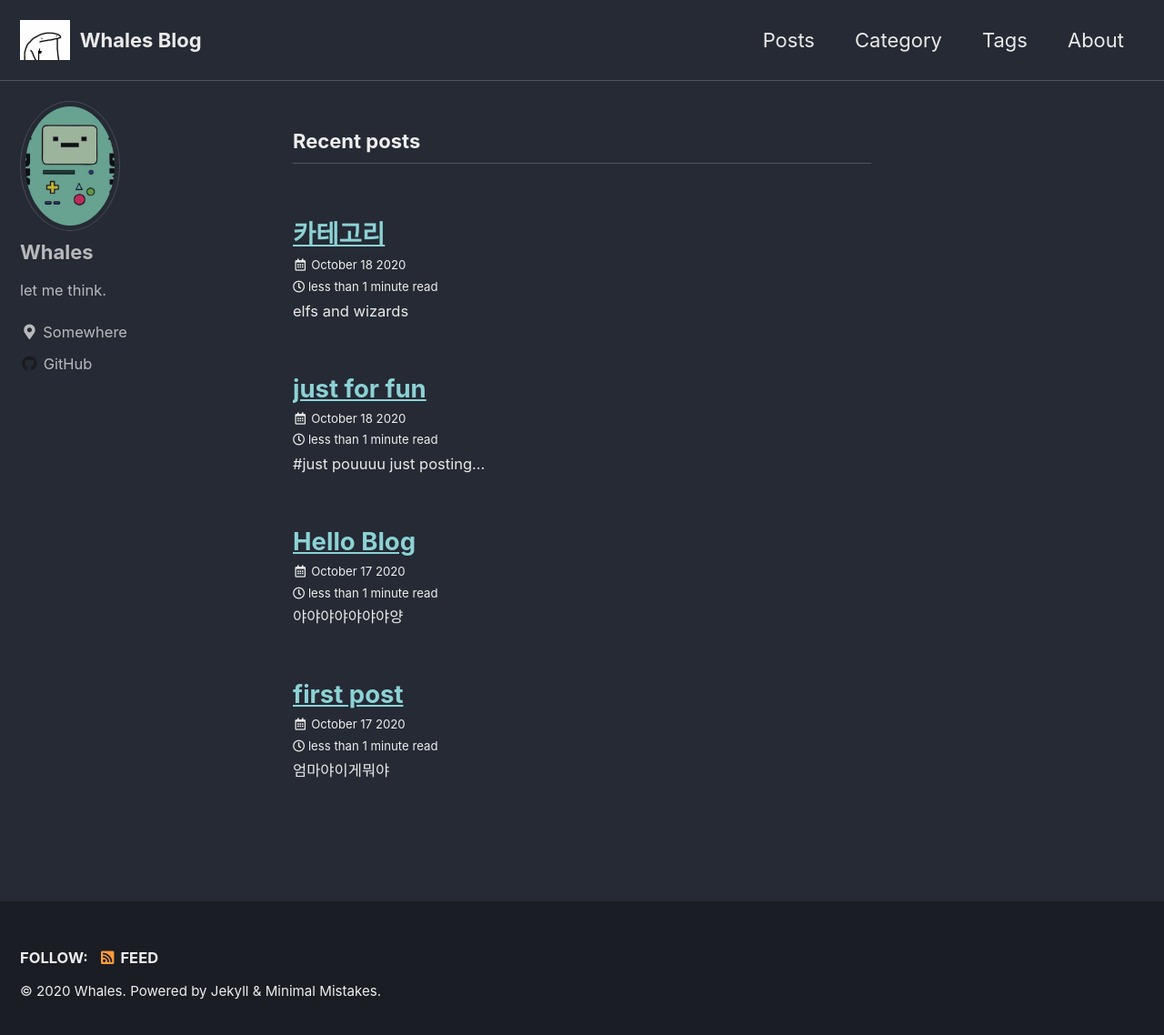
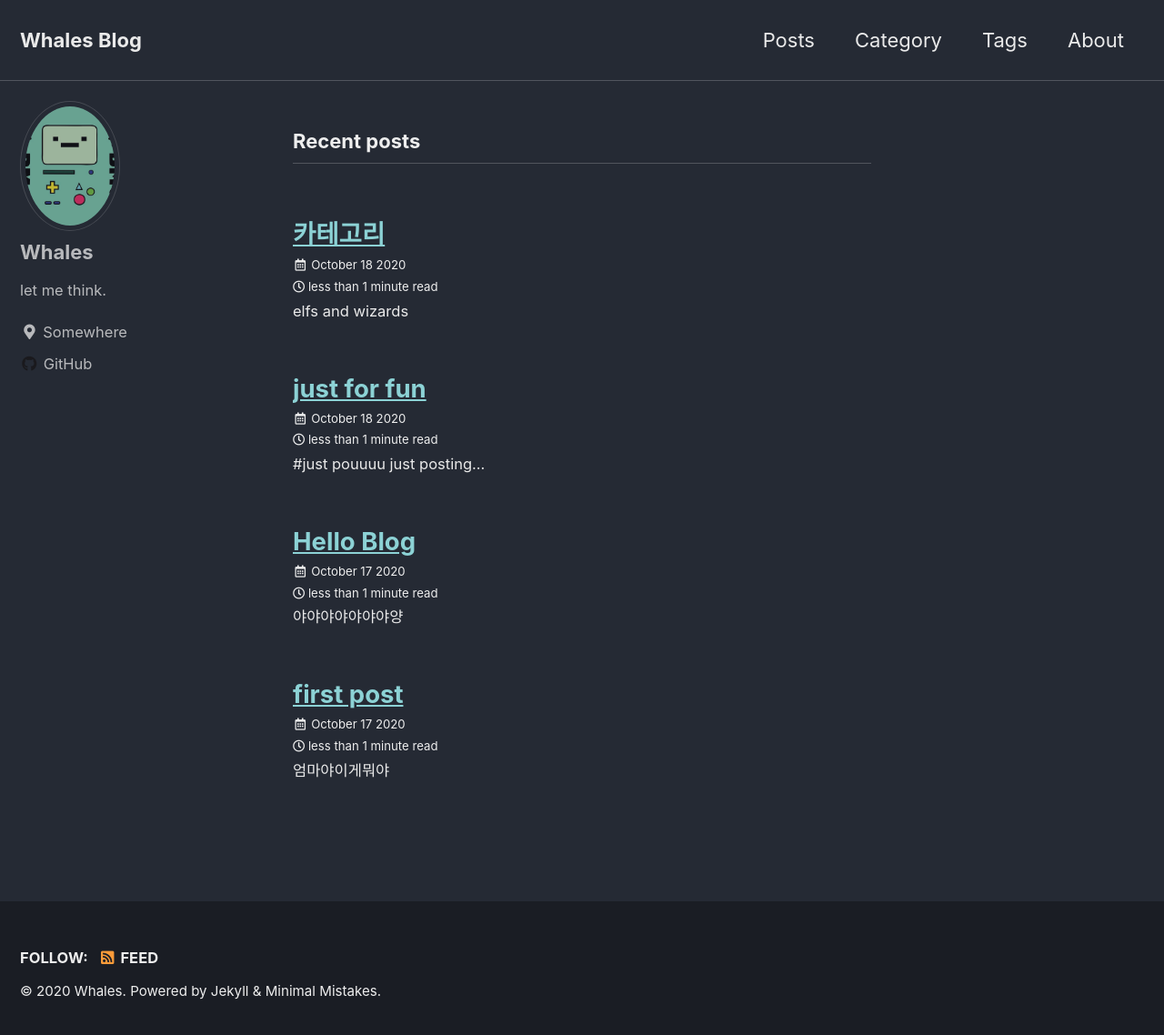
Before and after one commit to wwhales11/Whales_Blog, a Jekyll site: the page built from index.html, in a window 1280 px wide and 1145 px high. Shown: the top 1138 px of the window at 91% size. Built offline with Jekyll 4.4.1, drawn with Linux system fonts in a browser that asks for light colours; cached includes are drawn as plain includes; the list of posts is cut into pages by our own code.

Commit message:
Update _config.yml

```diff
--- a/_config.yml
+++ b/_config.yml
@@ -24,8 +24,8 @@ description              : "let me think."
 url                      : "https://github.com/wwhales11/wwhales11.github.io" # the base hostname & protocol for your site e.g.
 baseurl                  : "" # the subpath of your site, e.g.
 repository               : # GitHub username/repo-name e.g. "mmistakes/minimal-mistakes"
-teaser                   : # path of fallback teaser image, e.g. "/assets/images/500x300.png"
-logo                     : "/assets/images/yup.jpg" # path of logo image to display in the masthead, e.g. "/assets/images/88x88.png"
+teaser                   : "/assets/images/yup.jpg" # path of fallback teaser image, e.g. "/assets/images/500x300.png"
+logo                     : # path of logo image to display in the masthead, e.g. "/assets/images/88x88.png"
 masthead_title           : # overrides the website title displayed in the masthead, use " " for no title
 # breadcrumbs            : false # true, false (default)
 words_per_minute         : 200
```
